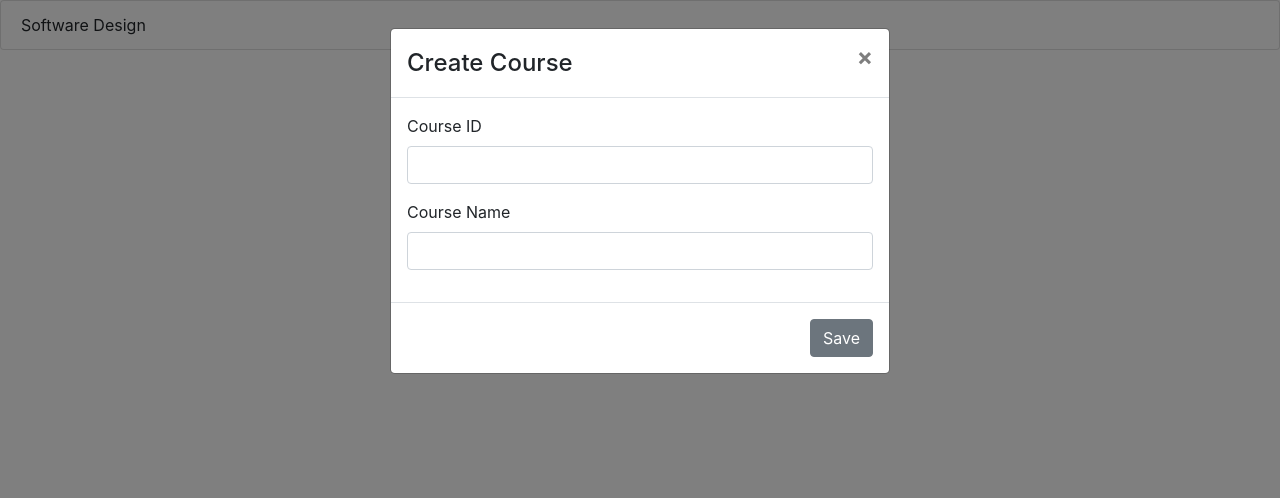
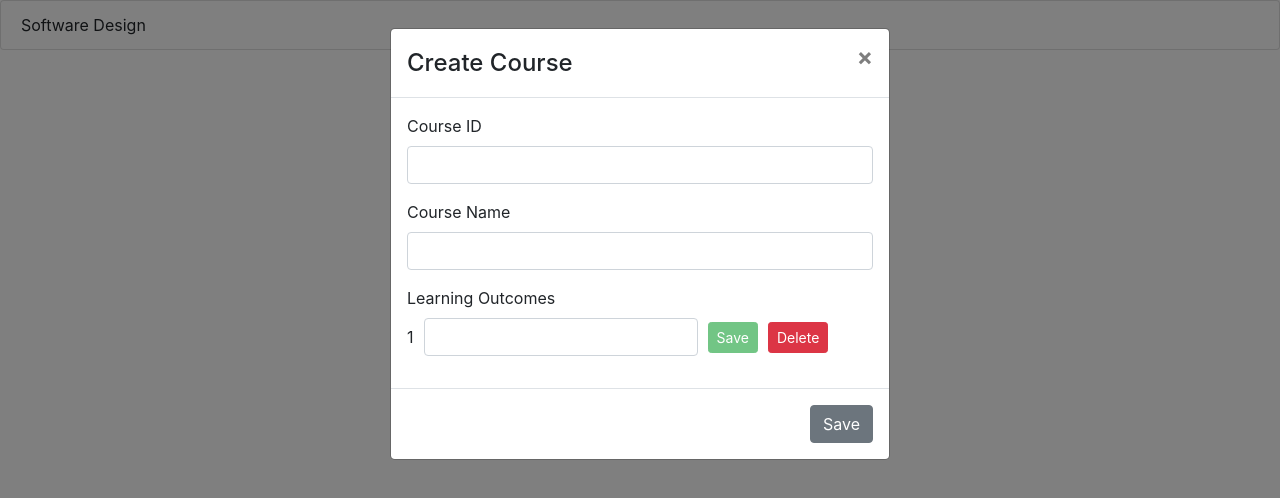
Before and after one commit to khoi16ngo/ENSF607WebDevProject, a React (Create React App) app in the folder project/: page / in a window 1280 px wide. Both pictures are taken after a click on the button "Create Course Outline". Shown: the top 498 px of the page. Built offline with nearby package versions, Linux system fonts and the light colour scheme.

Commit message:
add learning outcome

```diff
--- a/project/src/Pages/Home.js
+++ b/project/src/Pages/Home.js
@@ -2,7 +2,7 @@ import React, {useState, useEffect} from "react";
 import 'bootstrap/dist/css/bootstrap.css';
 import { Button, Form, Col, Row, ListGroup, Modal, FormGroup } from 'react-bootstrap';
 import './Home.css'
-
+import LearningTable from './LearningTable.jsx';
 
 export default function Home({ state, setState, setIsCreated }) {
     const [selectedCourse, setSelectedCourse] = useState(null);
@@ -12,8 +12,13 @@ export default function Home({ state, setState, setIsCreated }) {
         courseDescription: "A course to learn about software design.",
         hours: "6",
         courseCredit: "3",
-        reference: "www.google.ca"
-
+        reference: "www.google.ca",
+        learningOutcomes: [
+            {id: 1, value: "Have a deep understanding, and practical knowledge of object oriented analysis, design, and development."},
+            {id: 2, value: "Design and develop software programs in Java."},
+            {id: 3, value: "Define the concepts of object-oriented design, such as inheritance and polymorphism."},
+            {id: 4, value: "Design and develop client-server applications."}
+        ]
     }]);
 
     // useEffect(() => {
@@ -23,7 +28,6 @@ export default function Home({ state, setState, setIsCreated }) {
     // },[])
 
     useEffect(() => {
-
         console.log('selected Course', selectedCourse)
     }, [selectedCourse])
 
@@ -44,8 +48,8 @@ export default function Home({ state, setState, setIsCreated }) {
         courseDescription: "",
         hours: "",
         courseCredit: "",
-        reference: ""
-
+        reference: "",
+        learningOutcomes: []
     }})
     }
 
@@ -55,7 +59,6 @@ export default function Home({ state, setState, setIsCreated }) {
         } else {
             setCourseList(courseList.map((element) => (element.courseId === selectedCourse.data.courseId)
                 ? selectedCourse : element));
-
         }
         setSelectedCourse(null);
     }
@@ -66,7 +69,31 @@ export default function Home({ state, setState, setIsCreated }) {
         setSelectedCourse(null);
     }
 
-
+    //----------------------------------------------------------------
+    // FOR LEARNING OUTCOME
+    //----------------------------------------------------------------
+    const handleDeleteOutcome = outcomeId => {
+        const outcomes = selectedCourse.data.learningOutcomes.filter(o => o.id !== outcomeId);
+        if(outcomes.length === 0){
+            const temp = {id:1, value: ""};
+            outcomes.push(temp);
+        }
+        else{
+            const i = 0;
+            outcomes.map(o => o.id = i + 1);
+        }
+        setSelectedCourse({...selectedCourse, data: {...selectedCourse.data, learningOutcomes: outcomes}});
+    };
+    const handleSaveOutcome = outcome => {
+        const outcomes = [...selectedCourse.data.learningOutcomes];
+        const index = outcomes.indexOf(outcome);
+        if(index === outcomes.length-1){
+            const temp = {id:outcome.id + 1, value: ""};
+            outcomes.push(temp);
+        }
+        selectedCourse.data.learningOutcomes[index] = {...outcome};
+        setSelectedCourse({...selectedCourse, data: {...selectedCourse.data, learningOutcomes: outcomes}});
+    };
 
     return (
         <div>
@@ -121,10 +148,6 @@ export default function Home({ state, setState, setIsCreated }) {
                                 />
                         </Form.Group>
 
-
-
-
-
                         {/* <FormGroup >
                         {selectedCourse && Object.entries(selectedCourse.data).map(([key, value]) => (
                             <>
@@ -149,6 +172,20 @@ export default function Home({ state, setState, setIsCreated }) {
 
                         ))}
                         </FormGroup> */}
+
+                        <FormGroup>
+                            <Form.Label>
+                                Learning Outcomes
+                            </Form.Label>
+                            {selectedCourse === null ?
+                                <div></div> :
+                                <LearningTable
+                                    outcomes = {selectedCourse && selectedCourse.data.learningOutcomes}
+                                    onDelete = {handleDeleteOutcome}
+                                    onSave = {handleSaveOutcome}
+                                />
+                            }
+                        </FormGroup>
 
                     </Form>
 
--- /dev/null
+++ b/project/src/Pages/LearningOutcome.jsx
@@ -0,0 +1,56 @@
+import React, { Component } from 'react';
+import { Fragment } from 'react';
+import { Form, Col } from 'react-bootstrap';
+
+class LearningOutcome extends Component {
+    render() {
+        const {outcome, onDelete, onSave} = this.props;
+
+        return (
+            <Fragment>
+                <Form.Row className="align-items-center">
+                    <Col xs="auto">
+                        <span>{outcome.id}</span>
+                    </Col>
+                    <Col xs="auto">
+                        <Form.Control
+                            type="text"
+                            value={outcome.value}
+                            onChange={(e) => {
+                                e.preventDefault();
+                                outcome.value = e.target.value;
+                                onSave(outcome);
+                            }}
+                        >
+                        </Form.Control>
+                    </Col>
+                    <Col xs="auto">
+                        <button
+                            onClick={(e) => {
+                                e.preventDefault();
+                                onSave(outcome);
+                            }}
+                            disabled={outcome.value === "" ? true : false}
+                            className="btn btn-success btn-sm"
+                        >
+                            Save
+                        </button>
+                    </Col>
+                    <Col xs="auto">
+                        <button
+                            onClick={(e) => {
+                                e.preventDefault();
+                                onDelete(outcome.id);
+                            }}
+                            className="btn btn-danger btn-sm"
+                        >
+                            Delete
+                        </button>
+                    </Col>
+                </Form.Row>
+            </Fragment>
+        );
+    }
+}
+
+export default LearningOutcome;
--- /dev/null
+++ b/project/src/Pages/LearningTable.jsx
@@ -0,0 +1,31 @@
+import React, { Component } from 'react';
+import LearningOutcome from './LearningOutcome.jsx';
+
+class LearningTable extends Component {
+    render() {
+        const {outcomes, onDelete, onSave} = this.props;
+
+        return (
+            <div>
+                {outcomes.length === 0 ?
+                <LearningOutcome
+                    onDelete={onDelete}
+                    onSave={onSave}
+                    outcome = {{id:1, value:""}}
+                    key = {1}
+                /> :
+                outcomes.map(o => (
+                        <LearningOutcome
+                            onDelete={onDelete}
+                            onSave={onSave}
+                            outcome = {o}
+                            key = {o.id}
+                        />
+                    ))
+                }
+            </div>
+        );
+    }
+}
+
+export default LearningTable;
```
